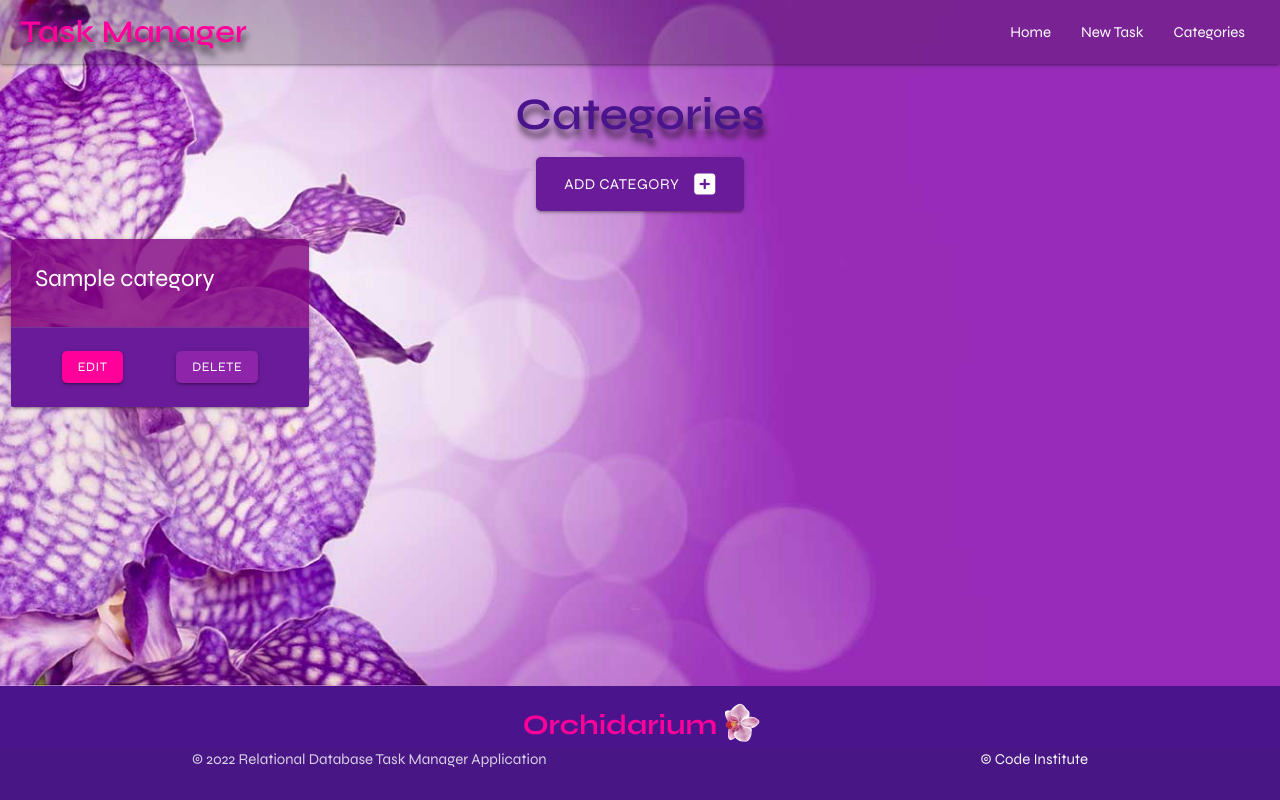
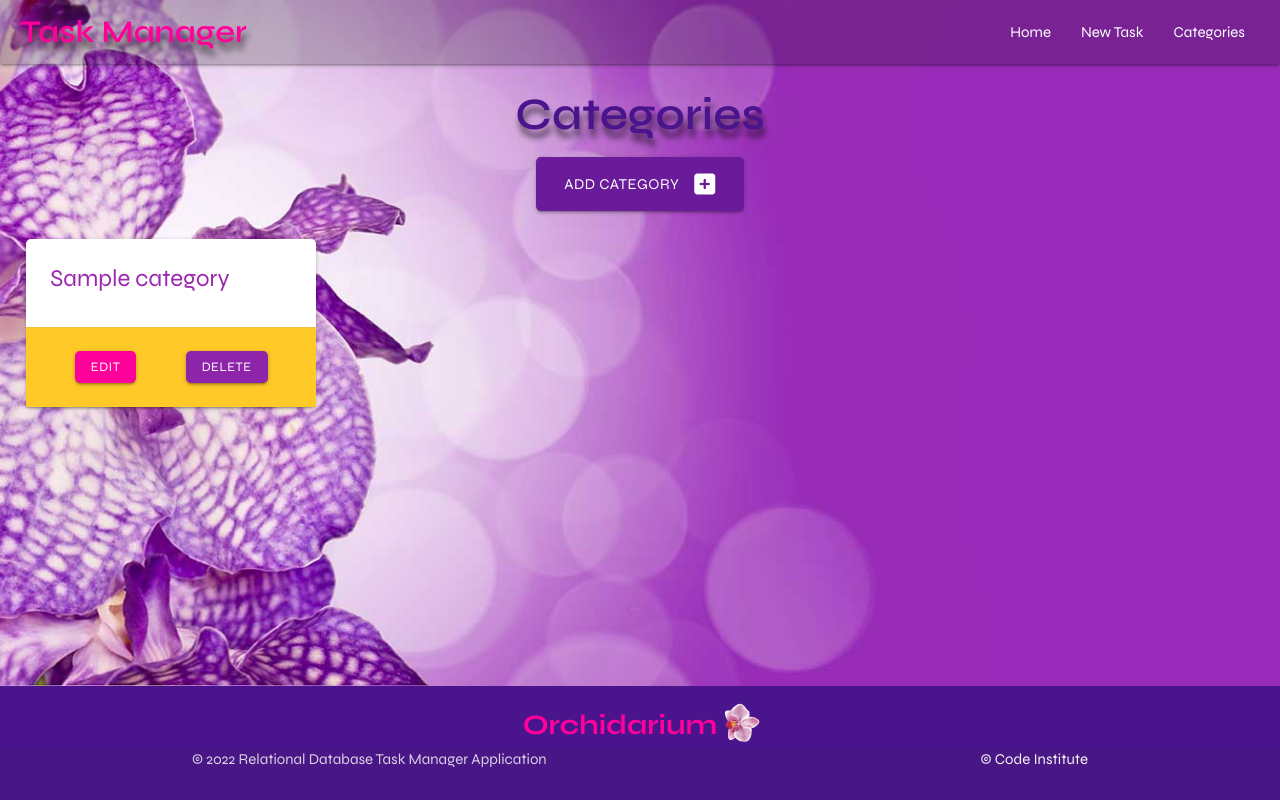
Before and after one commit to JoyZadan/relational-task-manager, a Flask app: page /categories in a window 1280 px wide. Run offline with Flask 2, Linux system fonts and the light colour scheme; tables that the repository leaves empty hold one stand-in row (values such as "Sample post"); some libraries are stand-ins or nearby versions.

Commit message:
Feat: add the Update functionality for the categories, edit categories cards for better contrast

```diff
--- a/taskmanager/static/css/style.css
+++ b/taskmanager/static/css/style.css
@@ -125,6 +125,11 @@ nav li a:hover {
 
 /* CARD PANEL STYLING TO CUSTOMISE MATERIALIZE STYLING */
 
+.cards-container {
+    margin-left: 1rem !important;
+    margin-right: 1rem !important;
+}
+
 .create-card-panel {
     margin-left: 5rem;
     margin-right: 5rem;
@@ -134,7 +139,6 @@ nav li a:hover {
 
 .read-card {
     border-radius: 5px;
-    background-color: rgba(128, 0, 128, 0.8)
 }
 
 .categories-cards {
--- a/taskmanager/static/js/script.js
+++ b/taskmanager/static/js/script.js
@@ -11,7 +11,7 @@ const nav = document.querySelector('.nav');
 window.onscroll = function() {
   var top = window.scrollY;
   console.log(top);
-  if (top >= 100) {
+  if (top >= 50) {
     nav.classList.add('active');
   } else {
     nav.classList.remove('active');
--- a/taskmanager/templates/categories.html
+++ b/taskmanager/templates/categories.html
@@ -14,15 +14,15 @@
     </section>
 
     <section>
-        <div class="row">
+        <div class="row cards-container">
             {% for category in categories %}
             <div class="col s12 m6 l3">
                 <div class="card read-card hoverable">
-                    <div class="card-content white-text">
+                    <div class="card-content purple-text">
                         <!-- category.id to show below the primary key instead -->
                         <span class="card-title">{{ category.category_name}}</span>
                     </div>
-                    <div class="card-action read-button-container purple darken-3">
+                    <div class="card-action read-button-container amber lighten-1">
                         <a href="{{ url_for('edit_category', category_id=category.id) }}"
                             class="btn-small waves-effect read-edit-btn">Edit
                         </a>
```
